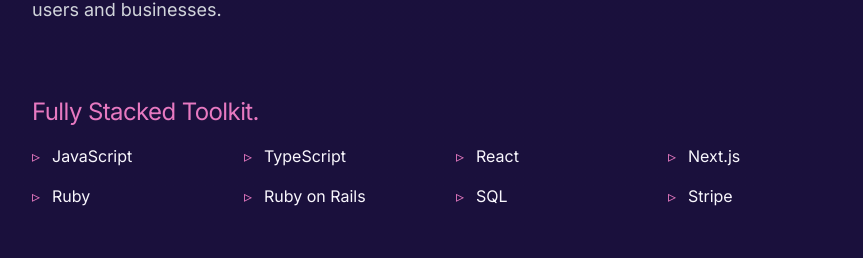
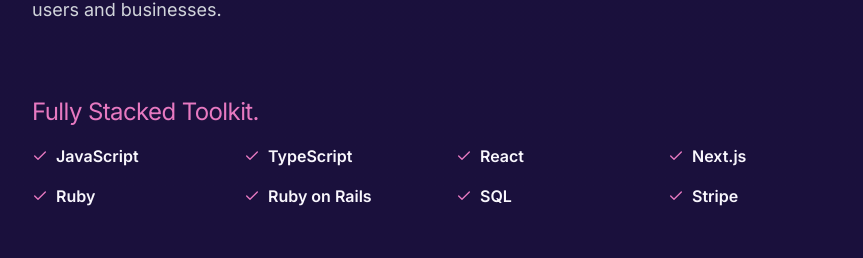
Before and after one commit to jmayheww/joshua-portfolio, a Next.js app: page / in a window 1280 px wide. Shown: the part 1713-1971 px from the top of the page, without its empty margins (192-1055 px from the left). Built offline with nearby package versions, Linux system fonts and the light colour scheme.

Commit message:
change skills list icon to checkmark

```diff
--- a/app/components/SkillsList.js
+++ b/app/components/SkillsList.js
@@ -1,13 +1,37 @@
 import React from "react";
 import { techSkills } from "../data";
+
+function CheckIcon() {
+  return (
+    <svg
+      className="text-primary"
+      width="16"
+      height="16"
+      viewBox="0 0 24 24"
+      fill="none"
+      xmlns="http://www.w3.org/2000/svg"
+    >
+      <path
+        d="M20 6L9 17L4 12"
+        stroke="currentColor"
+        strokeWidth="2"
+        strokeLinecap="round"
+        strokeLinejoin="round"
+      ></path>
+    </svg>
+  );
+}
 
 export const SkillsList = () => {
   return (
     <div className="grid grid-cols-2 sm:grid-cols-3 md:grid-cols-4 xl:grid-cols-4 gap-4">
       {techSkills.map((skill) => (
-        <div key={skill} className="relative pl-5 text-md font-jetbrains-mono">
-          <span className="absolute left-0 text-primary">▹</span>
-          {skill}
+        <div key={skill} className="flex items-center space-x-2">
+          {/* Checkmark Icon */}
+          <CheckIcon />
+
+          {/* Skill Name */}
+          <span className="text-md font-inter font-semibold">{skill}</span>
         </div>
       ))}
     </div>
```
